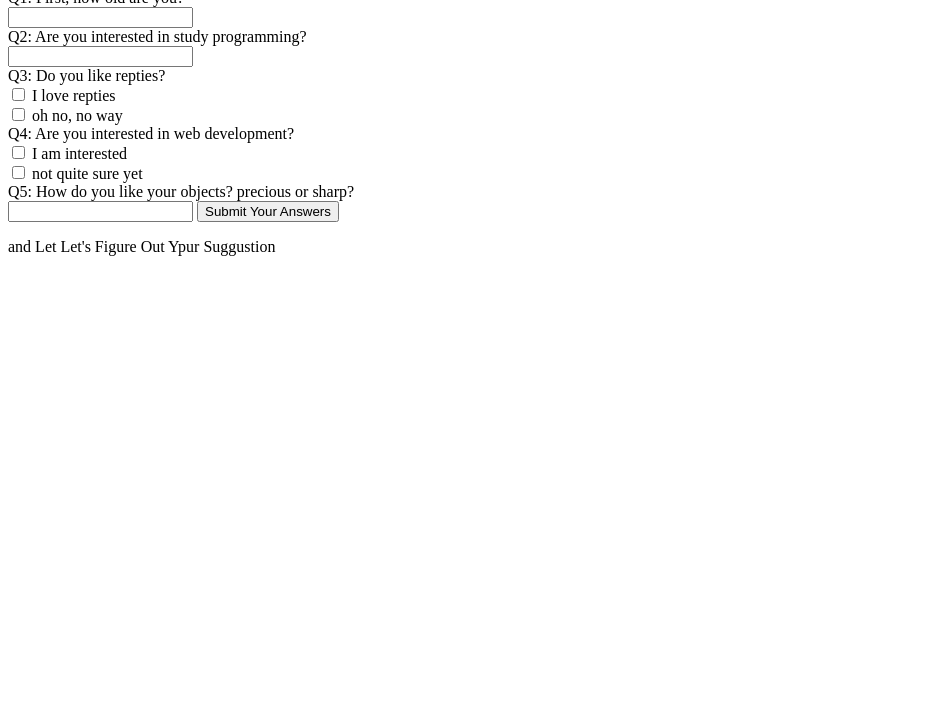
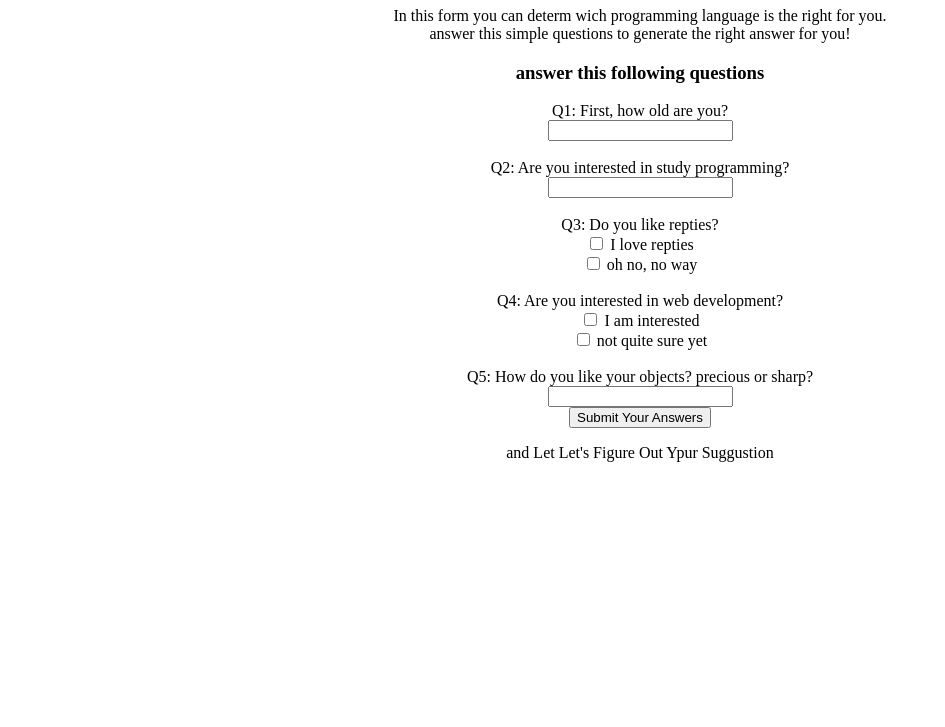
Before and after one commit to Object-ions/jsandbrowsers, a plain HTML site: page index.html in a window 1280 px wide. Shown: the part 73-800 px from the top of the page, without its empty margins (0-945 px from the left). Drawn offline with Linux system fonts and the light colour scheme.

Commit message:
add function and rules to scripts.js

```diff
--- a/app/scripts.js
+++ b/app/scripts.js
@@ -1 +1,7 @@
 console.log('hello world');
+
+let form = document.querySelector('form');
+form.addEventListener('submit', function submitForm(e) {
+  e.preventDefault();
+  console.log('form submitted');
+});
--- a/css/styles.css
+++ b/css/styles.css
@@ -0,0 +1,5 @@
+body{
+  box-sizing: border-box;
+  margin: 0 auto;
+  text-align: center;
+}
--- a/index.html
+++ b/index.html
@@ -8,31 +8,32 @@
 </head>
 
 <body>
-  <h1></h1>
-  <p></p>
+  <h1>Choose Your Programming Languge</h1>
+  <p>In this form you can determ wich programming language is the right for you.<br>
+    answer this simple questions to generate the right answer for you!</p>
   <form>
     <h3>answer this following questions</h3>
     <!-- Q1 -->
     <label for="question1">Q1: First, how old are you?</label><br>
-    <input id="question1" type="text" name="age"><br>
+    <input id="question1" type="text" name="age"><br><br>
     <!-- Q2 -->
     <label for="question2">Q2: Are you interested in study programming?</label><br>
-    <input id="question2" type="text" name="interest"><br>
+    <input id="question2" type="text" name="interest"><br><br>
     <!-- Q3 -->
     <label for="question3">Q3: Do you like repties?</label><br>
     <input type="checkbox" id="question3-1" name="question3" value="likerep">
     <label for="question3-1">I love repties</label><br>
     <input type="checkbox" id="question3-2" name="question3" value="dislikerep">
-    <label for="question3-2">oh no, no way</label><br>
+    <label for="question3-2">oh no, no way</label><br><br>
     <!-- Q4 -->
     <label for="question4">Q4: Are you interested in web development?</label><br>
     <input type="checkbox" id="question4-1" name="question4" value="yesjs">
     <label for="question4-1">I am interested</label><br>
     <input type="checkbox" id="question4-2" name="question4" value="nojs">
-    <label for="question4-2">not quite sure yet</label><br>
+    <label for="question4-2">not quite sure yet</label><br><br>
     <!-- Q5 -->
     <label for="question5">Q5: How do you like your objects? precious or sharp?</label><br>
-    <input id="objects" type="text" name="objects">
+    <input id="question5" type="text" name="objects"><br>
 
     <button type="submit">Submit Your Answers</button>
     <p>and Let Let's Figure Out Ypur Suggustion</p>
```
Also changed, not shown: 1 other file.
